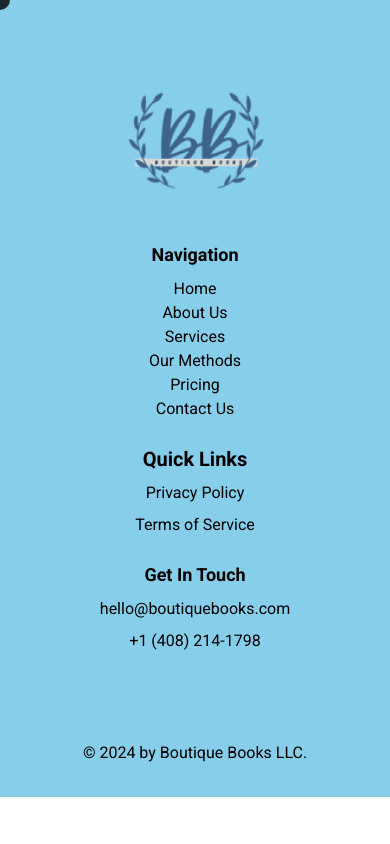
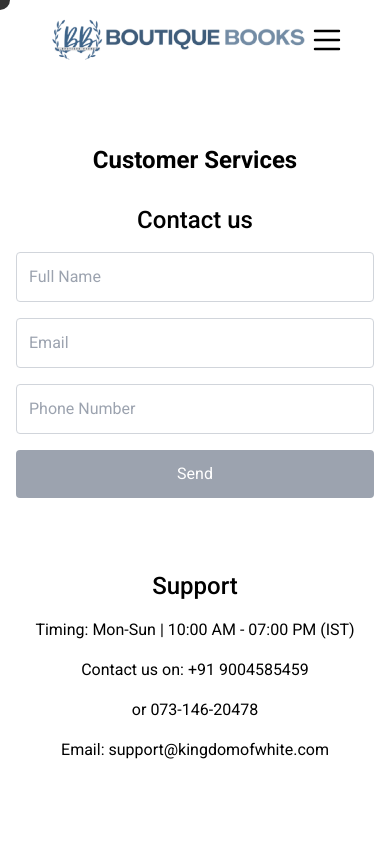
Before and after one commit to NikhilMourya/Boutique-Books, a React (Vite) app: page /contact in a window 390 px wide. Shown: the top 844 px of the page. Built offline with nearby package versions, Linux system fonts and the light colour scheme; a web font is replaced by a local one.

Commit message:
Updates onAnimation and Responsiveness

```diff
--- a/src/App.jsx
+++ b/src/App.jsx
@@ -16,6 +16,7 @@ import CustomCursor from './components/Cursor';
 import BlogDetailsPage from './page/BlogDetailPage';
 import BlogPage from './page/BlogPage';
 import NotFoundPage from './page/NotFoundPage';
+import ContactUs from './page/ContactUs'
 
 gsap.registerPlugin(ScrollTrigger);
 
@@ -52,6 +53,7 @@ export default function App() {
         <Route path="/blogs" element={<BlogPage />} />
         <Route path="/blogs/:blogSlug" element={<BlogDetailsPage />} />
         <Route path="/404" element={<NotFoundPage />} />
+        <Route path="/contact" element={<ContactUs />} />
       </Routes>
       <Footer />
     </>
--- a/src/components/Homepage/LadyScroll.jsx
+++ b/src/components/Homepage/LadyScroll.jsx
@@ -59,7 +59,7 @@ const LadyScroll = () => {
                                         <div className="center mx-auto">
                                             <div id='underline-divider' className="w-1/5 h-1 rounded-full bg-white"></div>
                                         </div>
-                                        <p className="my-10 ">Welcome to Boutique Books! We offer AI-driven accounting services that simplify bookkeeping and provide real-time insights. Enjoy effortless compliance and peace of mind with our expert solutions.</p>
+                                        <p className="my-10 md:text-xl">Welcome to Boutique Books! We offer AI-driven accounting services that simplify bookkeeping and provide real-time insights. Enjoy effortless compliance and peace of mind with our expert solutions.</p>
                                         <button className="px-7 p-2 bg-white text-black rounded-full">
                                             <div className="flex gap-3 flex-row ">
                                                 <div className="inline-flex gap-3">
--- a/src/components/layouts/Header.jsx
+++ b/src/components/layouts/Header.jsx
@@ -126,7 +126,7 @@ export default function Header() {
               </li>
             ))}
             <li className="cursor-pointer whitespace-nowrap hover:bg-primary/90 transition-all bg-primary py-2 px-5 rounded-full">
-              Contact Us
+             <Link to={'/contact'} >Contact Us</Link>
             </li>
           </ul>
         </nav>
@@ -139,9 +139,8 @@ export default function Header() {
           </span>
 
           <ul
-            className={`absolute top-0 pt-28 z-10 right-0 flex justify-start gap-y-8 transition-all ease-linear duration-200 w-full h-screen text-left bg-white flex-col gap-x-10 items-center list-none ${
-              isOpen ? 'translate-x-0' : 'translate-x-[100vw]'
-            }`}
+            className={`absolute top-0 pt-28 z-10 right-0 flex justify-start gap-y-8 transition-all ease-linear duration-200 w-full h-screen text-left bg-white flex-col gap-x-10 items-center list-none ${isOpen ? 'translate-x-0' : 'translate-x-[100vw]'
+              }`}
           >
             {navItems.map((item, index) => (
               <li
@@ -156,7 +155,7 @@ export default function Header() {
               className="cursor-pointer w-[65%] text-center text-white hover:bg-primary/90 transition-all bg-primary py-2 px-5 rounded-full"
               onClick={closeNav}
             >
-              Contact Us
+              <Link to='/contact'>Contact Us</Link>
             </li>
           </ul>
         </nav>
--- /dev/null
+++ b/src/page/ContactUs.jsx
@@ -0,0 +1,53 @@
+import React from 'react';
+
+export default function ContactUs() {
+    return (
+        <main className="pt-36">
+            <div className="min-h-screen">
+                <h1 className="text-2xl md:text-4xl font-semibold mb-3 md:mb-5 text-center">Customer Services</h1>
+                <div className="flex justify-center md:flex-row flex-col gap-10  md:gap-20 w-full max-w-4xl mx-auto">
+
+                    <div className="w-full p-4">
+                        <h2 className="text-2xl md:text-4xl font-medium mb-4 text-center">Contact us</h2>
+                        <form className="space-y-4">
+                            <input
+                                type="text"
+                                placeholder="Full Name"
+                                className="w-full p-3 border border-gray-300 rounded focus:outline-none focus:ring-2 focus:ring-indigo-500"
+                            />
+                            <input
+                                type="email"
+                                placeholder="Email"
+                                className="w-full p-3 border border-gray-300 rounded focus:outline-none focus:ring-2 focus:ring-indigo-500"
+                            />
+                            <input
+                                type="tel"
+                                placeholder="Phone Number"
+                                className="w-full p-3 border border-gray-300 rounded focus:outline-none focus:ring-2 focus:ring-indigo-500"
+                            />
+                            <button
+                                type="submit"
+                                className="w-full p-3 text-white bg-gray-400 rounded hover:bg-gray-500 transition-colors"
+                            >
+                                Send
+                            </button>
+                        </form>
+                    </div>
+                    <div className="w-full p-4">
+                        <h2 className="text-2xl md:text-4xl font-medium mb-4 text-center ">Support</h2>
+                        <div className="text-center space-y-2 flex flex-col justify-around items-center gap-2">
+                            <p>Timing: Mon-Sun | 10:00 AM - 07:00 PM (IST)</p>
+                            <p>
+                                Contact us on: <a href="tel:+919004585459">+91 9004585459</a>
+                            </p>
+                            <p>or 073-146-20478</p>
+                            <p>
+                                Email: <a href="mailto:support@kingdomofwhite.com">support@kingdomofwhite.com</a>
+                            </p>
+                        </div>
+                    </div>
+                </div>
+            </div>
+        </main>
+    );
+}
--- a/src/page/HomePage.jsx
+++ b/src/page/HomePage.jsx
@@ -9,6 +9,7 @@ import { useGSAP } from '@gsap/react';
 import { ScrollTrigger } from "gsap/ScrollTrigger";
 import LadyScroll from "../components/Homepage/LadyScroll";
 import FeedbackCard from "../components/shared/FeedbackCard";
+import { Route,Link } from 'react-router-dom';
 
 
 gsap.registerPlugin(useGSAP, ScrollTrigger);
@@ -122,7 +123,7 @@ const HomePage = () => {
 
             let ladyLaptopTimline = gsap.timeline({
                 scrollTrigger: {
-                    trigger: "#lady-laptop-container",
+                    trigger: "#lady-laptop",
                     start: 'top 50%',
                     scrub: 2,
                     end: 'top 20%',
@@ -135,7 +136,7 @@ const HomePage = () => {
             })
 
 
-            ladyLaptopTimline.to("lady-laptop-container", {
+            ladyLaptopTimline.to("#lady-laptop", {
                 width: "100%",
                 duration: 1.2,
             });
@@ -171,6 +172,8 @@ const HomePage = () => {
                         <p className="pt-2">Effortless and Accurate Bookkeeping for Your Business</p></div>
                     <div className="my-4 p-3 flex gap-5 justify-center items-center">
                         <button className="px-7 p-2 border-black border text-black rounded-full text-md">Learn More</button>
+
+                        <Link to='/contact'>
                             <button className="px-7 p-2 button-primary-bg text-white rounded-full">
                                 <div className="flex gap-3 flex-row">
                                     <div className="inline-flex gap-3">
@@ -182,6 +185,8 @@ const HomePage = () => {
 
                                 </div>
                             </button>
+                        </Link>
+
                     </div>
                 </main>
                 <div className="-translate-y-28 opacity-0 scale-125" ref={scrollContainerRef}>
@@ -197,7 +202,7 @@ const HomePage = () => {
                     </div>
                 </div>
                 <LadyScroll />
-                <div className="relative my-14 py-14 keyboard-container">
+                <div className="relative my-14 lg:mt-56 lg:pt-32 py-14 keyboard-container">
                     <div className="relative z-10">
                         <div className="relative">
                             <h1 className="font-primary text-2xl sm:text-3xl lg:text-4xl">Streamlined Accounting</h1>
@@ -231,10 +236,7 @@ const HomePage = () => {
                     </div>
 
                 </div>
-                <div className='border border-red-300 h-screen' id="lady-laptop-container">
-
-                </div>
-                <section className='border' id="lady-laptop-container">
+                <section className=''>
                     <div className=" mx-auto w-[80%]" id="lady-laptop">
                         <div className="mx-auto" >
                             <div className="center relative">
--- a/src/page/PricingPage.jsx
+++ b/src/page/PricingPage.jsx
@@ -130,24 +130,24 @@ export default function PricingPage() {
         0
       );
 
-      // t1.from('.feature-desc0', {
-      //   x: '-300px',
-      //   y: '-300px',
-      //   opacity: 0,
-      //   duration:1,
-      // }, 0)
-      // t1.from('.feature-desc1', {
-      //   x: '300px',
-      //   y: '300px',
-      //   opacity: 0,
-      //   duration:1,
-      // }, 0)
-      // t1.from('.feature-desc2', {
-      //   x: '-300px',
-      //   y: '-300px',
-      //   opacity: 0,
-      //   duration:1,
-      // }, 0)
+      t1.from('.feature-desc0', {
+        x: '-300px',
+        y: '-300px',
+        opacity: 0,
+        duration:1,
+      }, 0)
+      t1.from('.feature-desc1', {
+        x: '300px',
+        y: '300px',
+        opacity: 0,
+        duration:1,
+      }, 0)
+      t1.from('.feature-desc2', {
+        x: '-300px',
+        y: '-300px',
+        opacity: 0,
+        duration:1,
+      }, 0)
     });
 
     return () => ctx.revert(); // <- cleanup!
```
Also changed, not shown: src/page/AboutPage.jsx (+25 -14 lines), src/page/ServicesPage.jsx (+24 -22 lines). Lines whose indentation alone changed are shown as unchanged.
